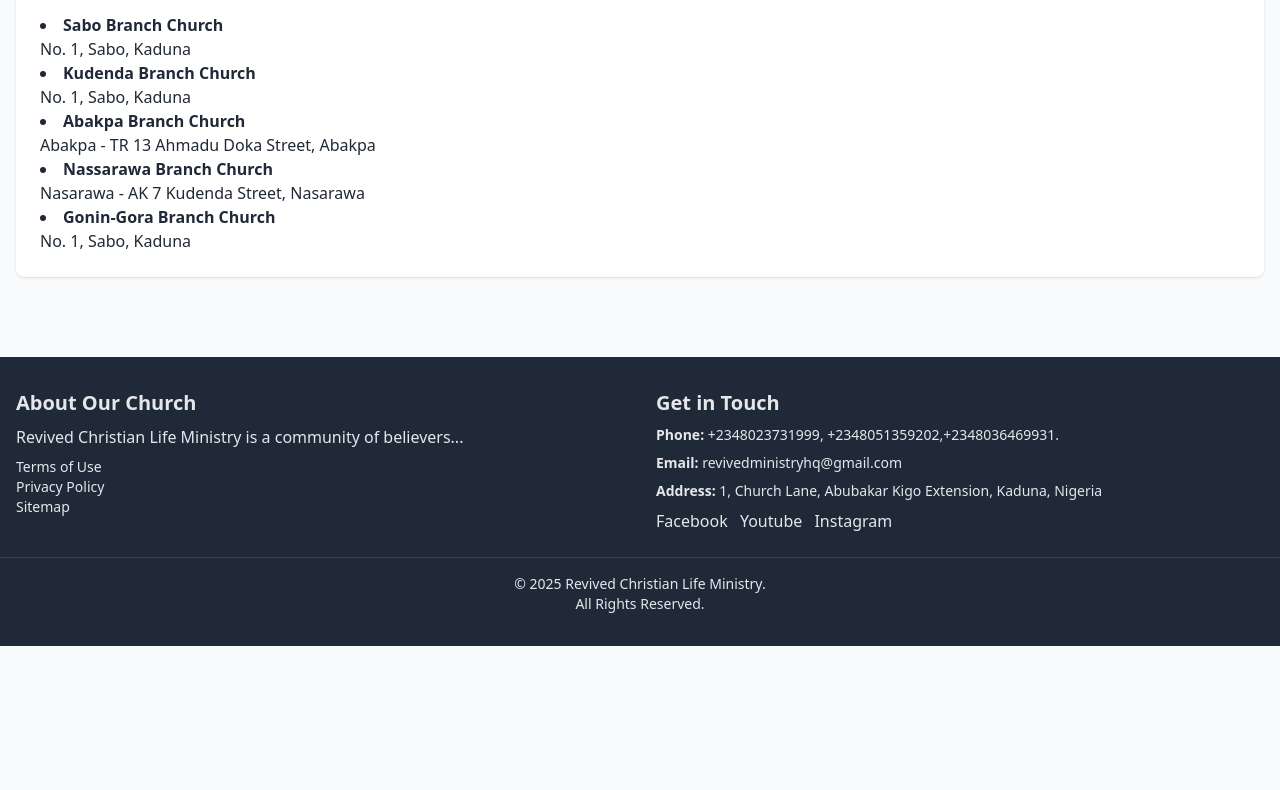
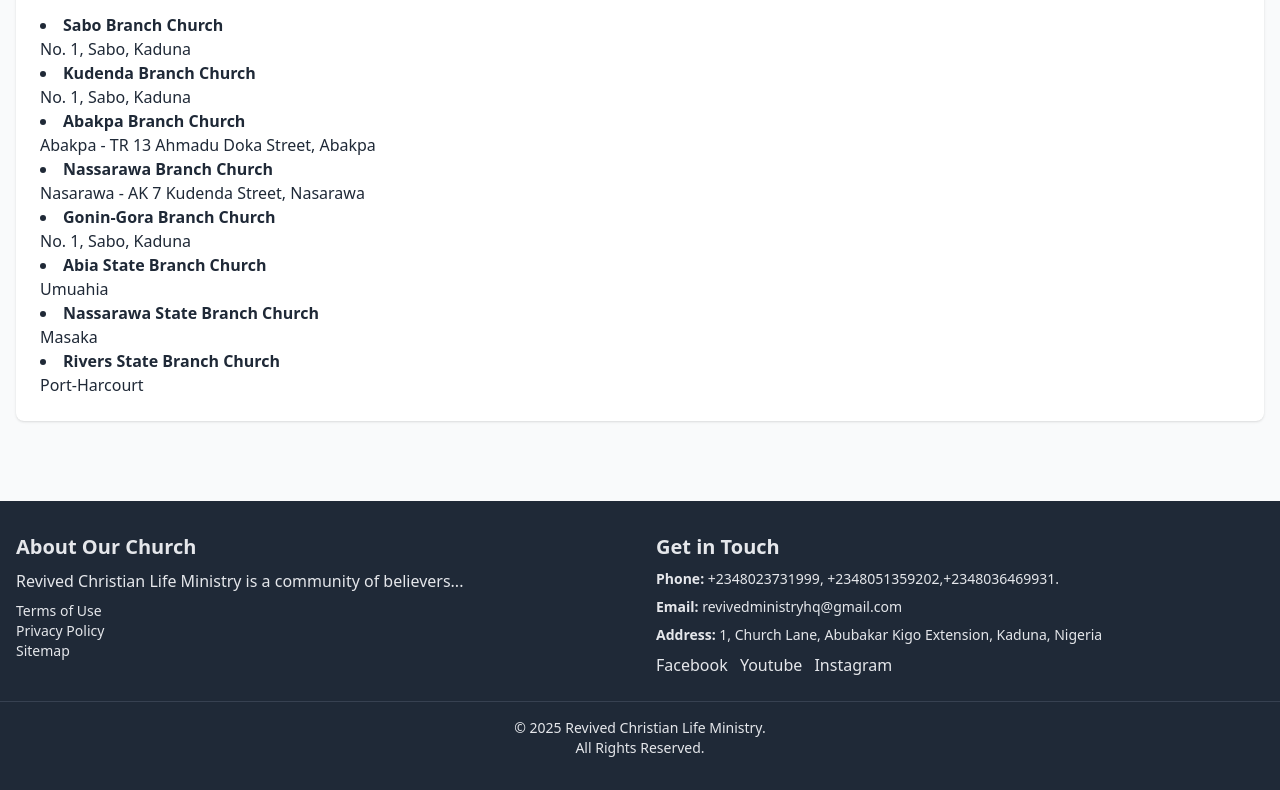
Before and after one commit to lrdaries/rclmnew, a plain HTML site: page about.html in a window 1280 px wide. Shown: the part 1591-2381 px from the top of the page. Before the commit the page ends 2237 px from the top, so only its background shows below. Drawn offline with nearby package versions, Linux system fonts and the light colour scheme.

Commit message:
Made changes to the following files:

```diff
--- a/about.html
+++ b/about.html
@@ -94,6 +94,12 @@
         <p>Nasarawa - AK 7 Kudenda Street, Nasarawa</p>
         <li><strong>Gonin-Gora Branch Church</strong></li>
         <p>No. 1, Sabo, Kaduna</p>
+        <li><strong> Abia State Branch Church</strong></li>
+        <p>Umuahia</p>
+         <li><strong>Nassarawa State Branch Church</strong></li>
+        <p>Masaka</p>
+         <li><strong>Rivers State Branch Church</strong></li>
+        <p>Port-Harcourt</p>
       </ul>
     </aside>
 
```
